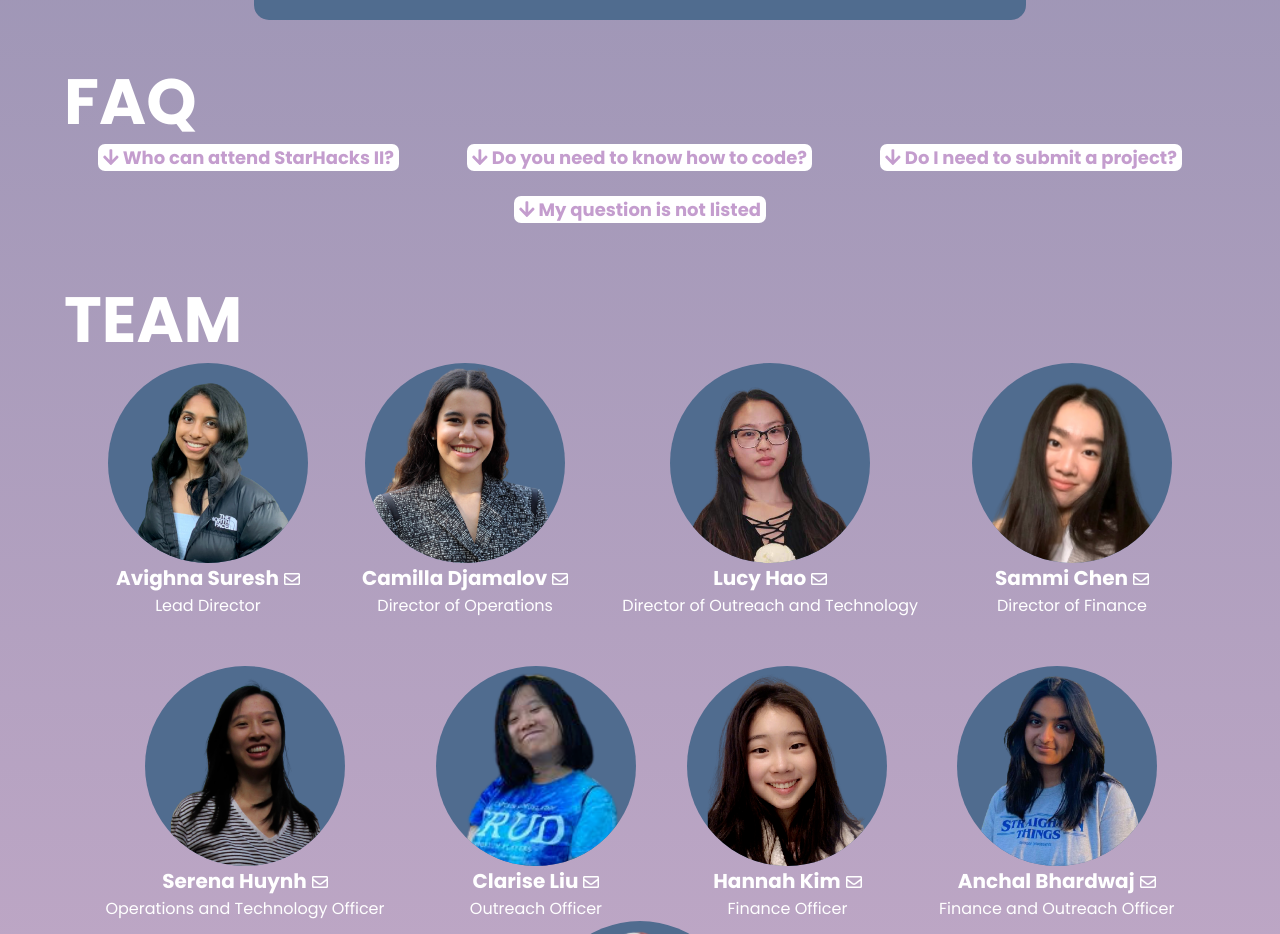
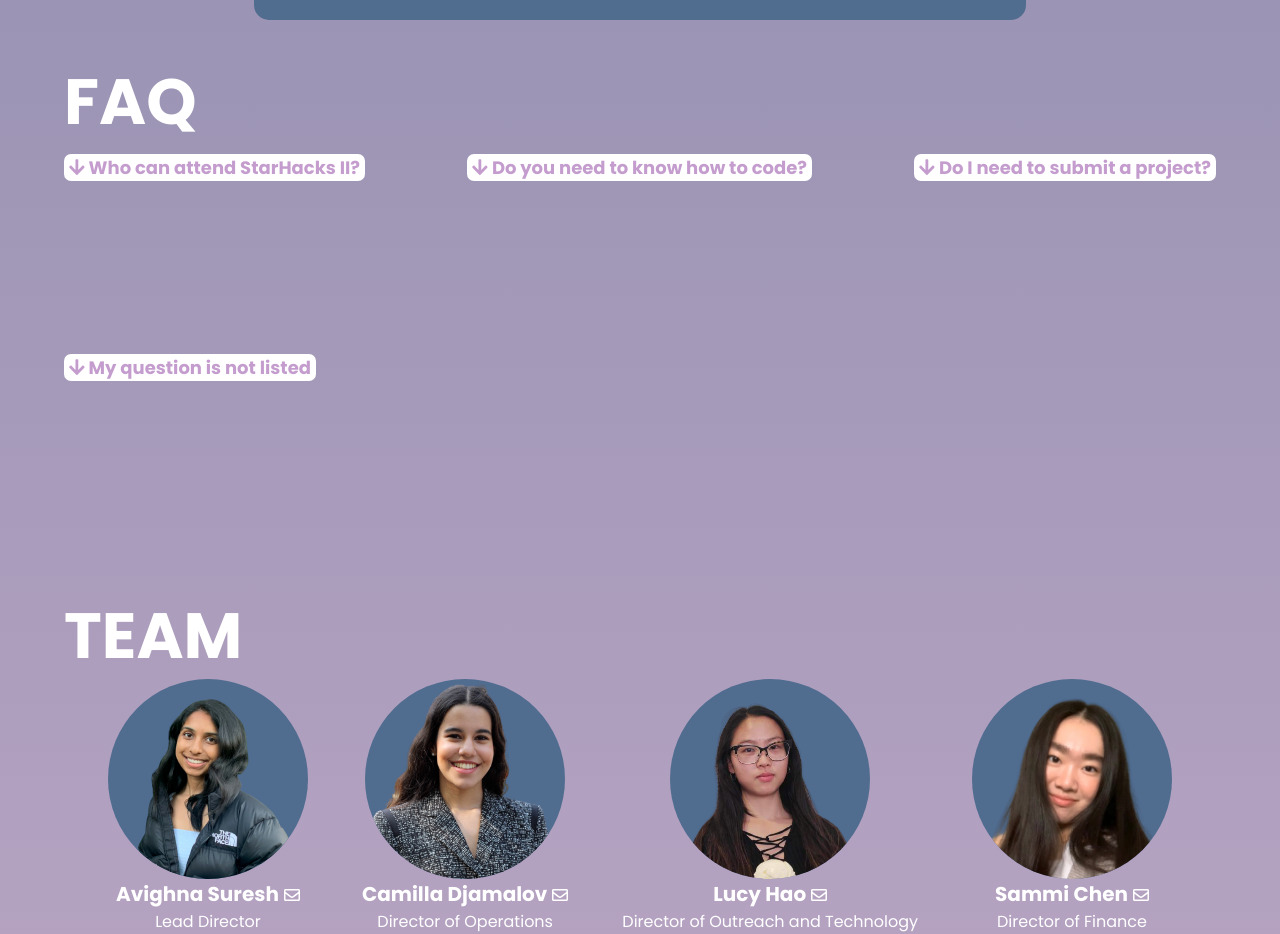
Before and after one commit to starhacks/site, a React (Create React App) app: page / in a window 1280 px wide. Shown: the part 2684-3618 px from the top of the page. Built offline with nearby package versions, Linux system fonts and the light colour scheme.

Commit message:
fix height

```diff
--- a/src/questions/Questions.scss
+++ b/src/questions/Questions.scss
@@ -4,15 +4,15 @@
     width: 90vw;
     margin: auto;
     .question-panel {
+        @media (min-width: $desktopMobileToggleWidth) {
+            padding-top: 20px;
+        }
         flex-wrap: wrap;
         .question {
             display: flex;
             flex-direction: column;
-            flex-wrap: wrap;
             justify-content: space-evenly !important;
             text-align: center;
-            margin: auto;
-            padding: 10px 0 10px 0;
             .q-text {
                 font-weight: bold;
                 color: $purple !important;
@@ -26,6 +26,12 @@
                 max-width: 20vw;
                 padding-top: 5px;
             }
+            center {
+                @media (min-width: $desktopMobileToggleWidth) {
+                    min-height: 25vh;
+                    max-height: 25vh;
+                }
+            }
         }
     }
 }
```
